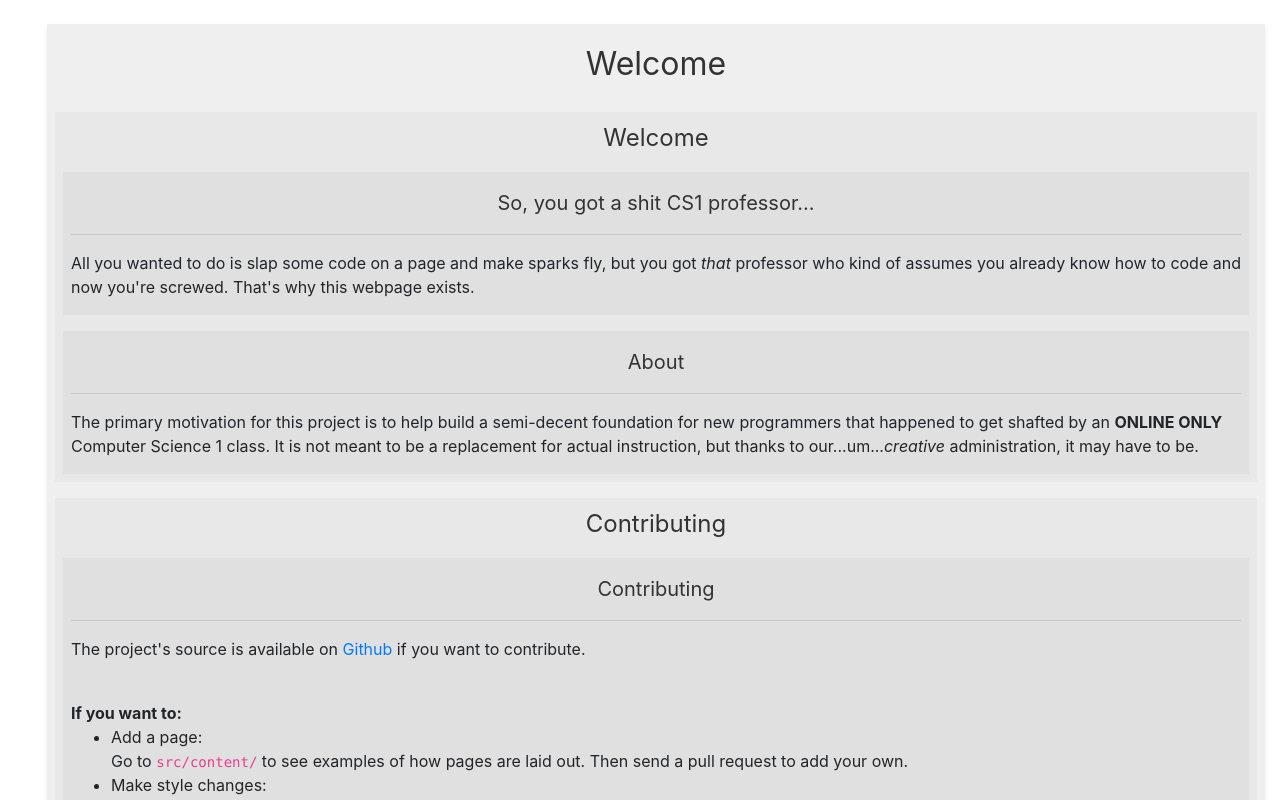
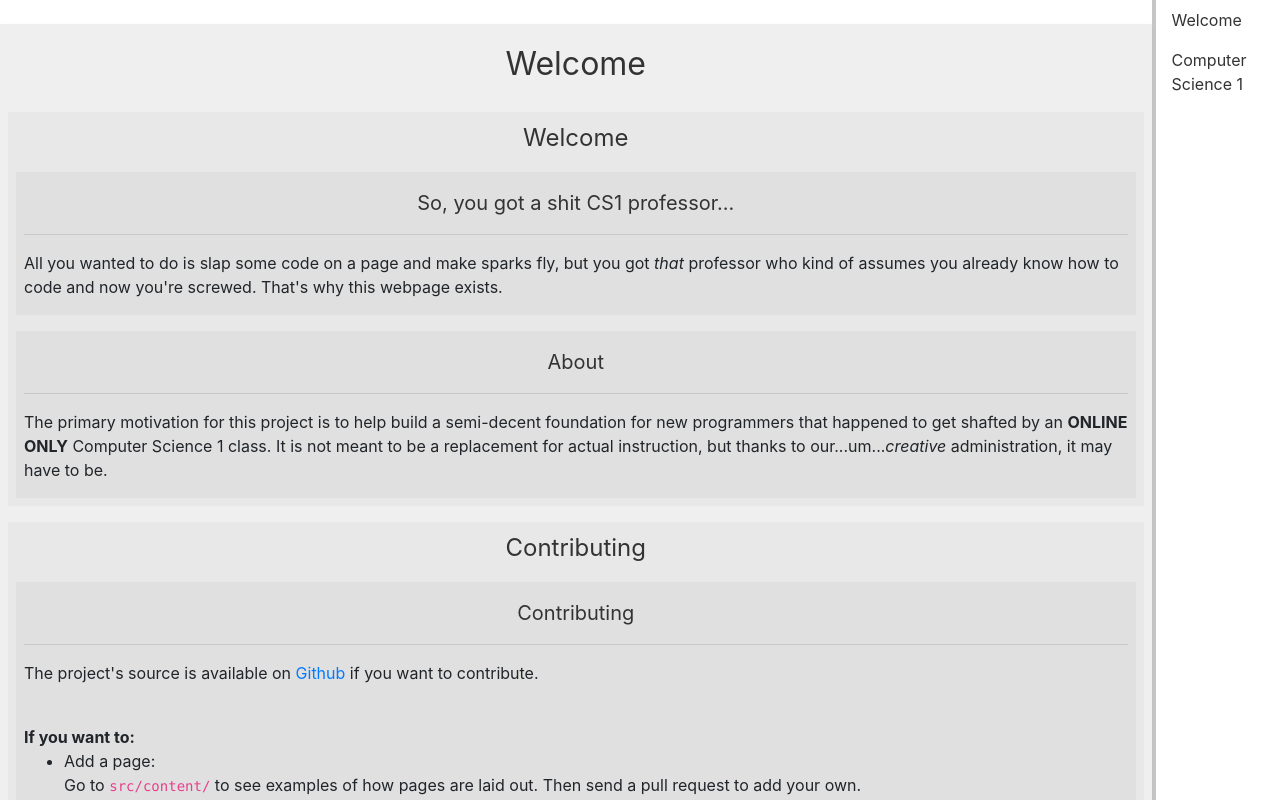
Before and after one commit to jonathan-lemos/cs1help, a React (Create React App) app: page / in a window 1280 px wide. Shown: the top 800 px of the page. Built offline with nearby package versions, Linux system fonts and the light colour scheme.

Commit message:
navbar comin in hot

```diff
--- a/src/App.css
+++ b/src/App.css
@@ -6,13 +6,12 @@ html {
 
 div.sidebar {
     align-items: stretch;
-    border-right: #55555555 solid 0.25em;
+    border-left: #55555555 solid 0.25em;
     display: flex;
     flex-direction: column;
-    left: 0;
+    justify-content: start;
     min-height: 100vh;
-    position: fixed;
-    width: 10%;
+    width: 20%;
 }
 
 div.sidebar > li {
@@ -58,3 +57,12 @@ a.title-page {
 .bg-light-3 {
     background-color: #E0E0E0;
 }
+
+.nav-link {
+    color: #333;
+    text-decoration: none;
+}
+
+.nav-link-active {
+    color: #338;
+}
--- a/src/App.tsx
+++ b/src/App.tsx
@@ -1,38 +1,24 @@
 import React from 'react';
 import './App.css';
 import Module from "./content/Module";
+import Navbar from "./Navbar";
 
 export interface AppProps {
     modules: Module[];
 }
 
-export interface AppState {
-    module: Number;
-    submodule: Number;
-    page: Number;
-}
-
-export default class App extends React.Component<AppProps, AppState> {
-
+export default class App extends React.Component<AppProps> {
     public constructor(props: AppProps) {
         super(props);
-        this.state = {module: 1, submodule: 1, page: 1};
-    }
-
-    public setPage(s: Partial<AppState>) {
-        const newState = Object.assign(Object.assign(this.state, {}), s);
-        this.setState(newState);
     }
 
     public render() {
         return (
-            <div className="container-fluid d-flex flex-row">
-                <div className="navbar">
-
-                </div>
+            <div className="w-100 d-flex flex-row">
                 <div className="d-flex flex-column flex-grow-1">
                     {this.props.modules.map(e => e.jsx())}
                 </div>
+                <Navbar modules={this.props.modules} />
             </div>
         )
     }
--- /dev/null
+++ b/src/Navbar.tsx
@@ -0,0 +1,24 @@
+import React from 'react';
+import './App.css';
+import Module from "./content/Module";
+import NavbarLink from "./NavbarLink";
+
+export interface NavbarProps {
+    modules: Module[];
+}
+
+export default class Navbar extends React.Component<NavbarProps> {
+    public constructor(props: NavbarProps) {
+        super(props);
+    }
+
+    public render() {
+        return (
+            <div className="sidebar">
+                {this.props.modules.map(e => {return (
+                    <NavbarLink reference={e} />
+                )})}
+            </div>
+        )
+    }
+}
--- /dev/null
+++ b/src/NavbarLink.tsx
@@ -0,0 +1,87 @@
+import React from 'react';
+import './App.css';
+import Module from "./content/Module";
+import Page from "./content/Page";
+import Submodule from "./content/Submodule";
+
+export interface NavbarLinkProps {
+    reference: Module | Submodule | Page;
+    active: boolean;
+}
+
+export interface NavbarLinkState {
+    active: boolean;
+}
+
+export default class NavbarLink extends React.Component<NavbarLinkProps, NavbarLinkState> {
+    public static defaultProps: Partial<NavbarLinkProps> = {
+        active: false
+    };
+
+    public constructor(props: NavbarLinkProps) {
+        super(props);
+        this.state = {active: this.props.active}
+    }
+
+    public active(): boolean {
+        return this.state.active;
+    }
+
+    public setActive(active?: boolean): void {
+        if (active === undefined) {
+            this.setState({active: !this.state.active});
+        }
+        else {
+            this.setState({active});
+        }
+    }
+
+    public handleScroll(): void {
+        const section = document.getElementById(this.props.reference.id);
+        if (section === null) {
+            return;
+        }
+        const sectionTop = section.offsetTop;
+        const sectionBot = sectionTop + section.offsetHeight;
+        const windowTop = window.pageYOffset;
+        const windowBot = window.innerHeight;
+        if (windowTop < sectionBot && windowBot > sectionTop) {
+
+        }
+    }
+
+    public render() {
+        if (this.props.reference instanceof Module) {
+            return (
+                <div>
+                    <a href={`#${this.props.reference.id}`}
+                       className={`nav-link ${this.state.active ? "nav-link-active" : ""}`}
+                       style={{fontSize: "100%"}}>{this.props.reference.title}</a>
+                    {this.state.active && this.props.reference.submodules.map(e => {
+                        return <NavbarLink reference={e}/>
+                    })}
+                </div>
+            )
+        }
+        if (this.props.reference instanceof Submodule) {
+            return (
+                <div>
+                    <a href={`#${this.props.reference.id}`}
+                       className={`nav-link ${this.state.active ? "nav-link-active" : ""}`}
+                       style={{fontSize: "90%"}}>&nbsp;&nbsp;{this.props.reference.title}</a>
+                    {this.state.active && this.props.reference.pages.map(e => {
+                        return <NavbarLink reference={e}/>
+                    })}
+                </div>
+            )
+        } else {
+            return (
+                <div>
+                    <a href={`#${this.props.reference.id}`}
+                       className={`nav-link ${this.state.active ? "nav-link-active" : ""}`}
+                       style={{fontSize: "80%"}}>&nbsp;&nbsp;&nbsp;&nbsp;{this.props.reference.title}</a>
+                </div>
+            )
+        }
+    }
+}
--- a/src/content/Module.tsx
+++ b/src/content/Module.tsx
@@ -16,8 +16,8 @@ export default class Module {
 
     public jsx(): JSX.Element {
         return (
-            <div className="module d-flex flex-column align-items-center shadow-sm bg-light-1 my-4 px-2 w-100">
-                <a href={`#${this.id}`} id={this.id} className="title-module my-3">{this.title}</a>
+            <div id={this.id} className="module d-flex flex-column align-items-center shadow-sm bg-light-1 my-4 px-2 w-100">
+                <a href={`#${this.id}`} className="title-module my-3">{this.title}</a>
                 {this.header && <hr className="w-100"/>}
                 {this.header && this.header}
                 {this.submodules.map(e => e.jsx())}
--- a/src/content/Page.tsx
+++ b/src/content/Page.tsx
@@ -13,8 +13,8 @@ export default class Page {
 
     public jsx(): JSX.Element {
         return (
-            <div className="page d-flex flex-column bg-light-3 my-2 px-2 w-100">
-                <a href={`#${this.id}`} id={this.id} className="title-page mt-3 align-self-center">{this.title}</a>
+            <div id={this.id} className="page d-flex flex-column bg-light-3 my-2 px-2 w-100">
+                <a href={`#${this.id}`} className="title-page mt-3 align-self-center">{this.title}</a>
                 <hr className="w-100"/>
                 {this.content}
             </div>
--- a/src/content/Submodule.tsx
+++ b/src/content/Submodule.tsx
@@ -16,8 +16,8 @@ export default class Submodule {
 
     public jsx(): JSX.Element {
         return (
-            <div className="submodule d-flex flex-column align-items-center bg-light-2 my-2 px-2 w-100">
-                <a href={`#${this.id}`} id={this.id} className="title-submodule my-2">{this.title}</a>
+            <div id={this.id} className="submodule d-flex flex-column align-items-center bg-light-2 my-2 px-2 w-100">
+                <a href={`#${this.id}`} className="title-submodule my-2">{this.title}</a>
                 {this.header && <hr className="w-100"/>}
                 {this.header && this.header}
                 {this.pages.map(e => e.jsx())}
```
